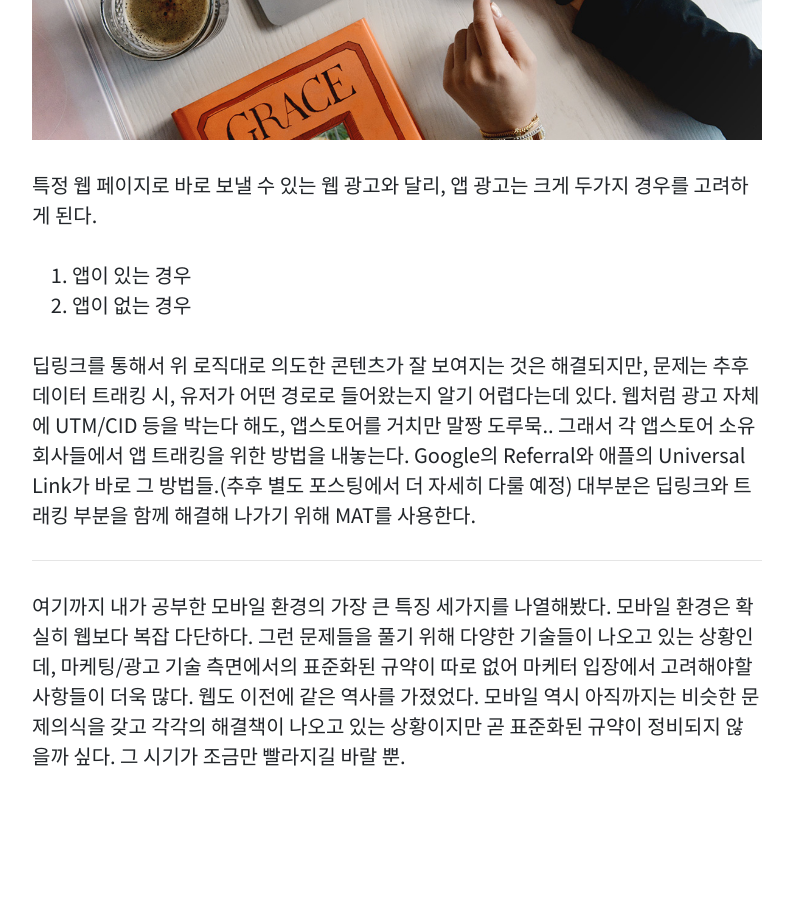
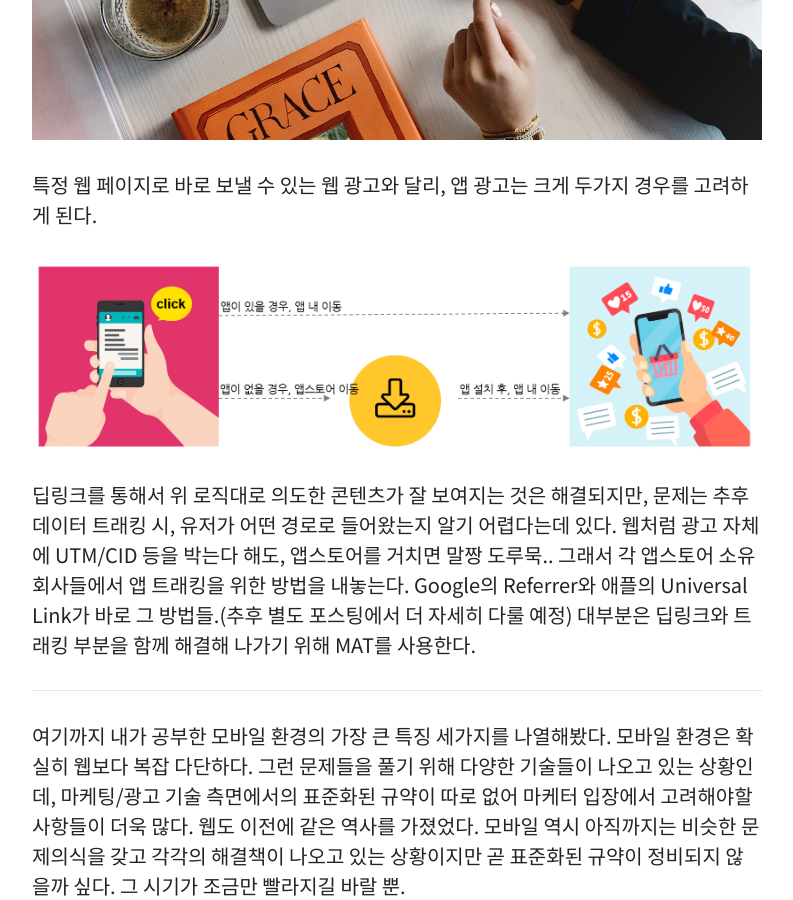
Before and after one commit to Jiyeeah/ddspace, a Jekyll site: the page built from _posts/2020-02-09-before-MAT.md, in a window 1280 px wide and 900 px high, scrolled down 2701 px. Shown: the whole window, without its empty margins (243-1036 px from the left). Built offline with Jekyll 4.4.1, drawn with Linux system fonts in a browser that asks for light colours; comment, search, counter and statistics services are not loaded.

Commit message:
2번째 아티클 수정

```diff
--- a/_posts/2020-02-09-before-MAT.md
+++ b/_posts/2020-02-09-before-MAT.md
@@ -60,14 +60,13 @@ description: 시작부터 막막한 모바일, 일단 웹과 뭐가 다른지부
 
 특정 웹 페이지로 바로 보낼 수 있는 웹 광고와 달리, 앱 광고는 크게 두가지 경우를 고려하게 된다.
 
-1. 앱이 있는 경우
-2. 앱이 없는 경우
+![앱설치로직이미지](/img/posts/2nd/installalgorithm.png)
 
 딥링크를 통해서 위 로직대로 의도한 콘텐츠가 잘 보여지는 것은 해결되지만,
 문제는 추후 데이터 트래킹 시, 유저가 어떤 경로로 들어왔는지 알기 어렵다는데 있다.
-웹처럼 광고 자체에 UTM/CID 등을 박는다 해도, 앱스토어를 거치만 말짱 도루묵..
+웹처럼 광고 자체에 UTM/CID 등을 박는다 해도, 앱스토어를 거치면 말짱 도루묵..
 그래서 각 앱스토어 소유 회사들에서 앱 트래킹을 위한 방법을 내놓는다.
-Google의 Referral와 애플의 Universal Link가 바로 그 방법들.(추후 별도 포스팅에서 더 자세히 다룰 예정)
+Google의 Referrer와 애플의 Universal Link가 바로 그 방법들.(추후 별도 포스팅에서 더 자세히 다룰 예정)
 대부분은 딥링크와 트래킹 부분을 함께 해결해 나가기 위해 MAT를 사용한다.
 
 ---
```
Also changed, not shown: _posts/2020-03-08-Mobile-Tracking.md (+3 -3 lines).
